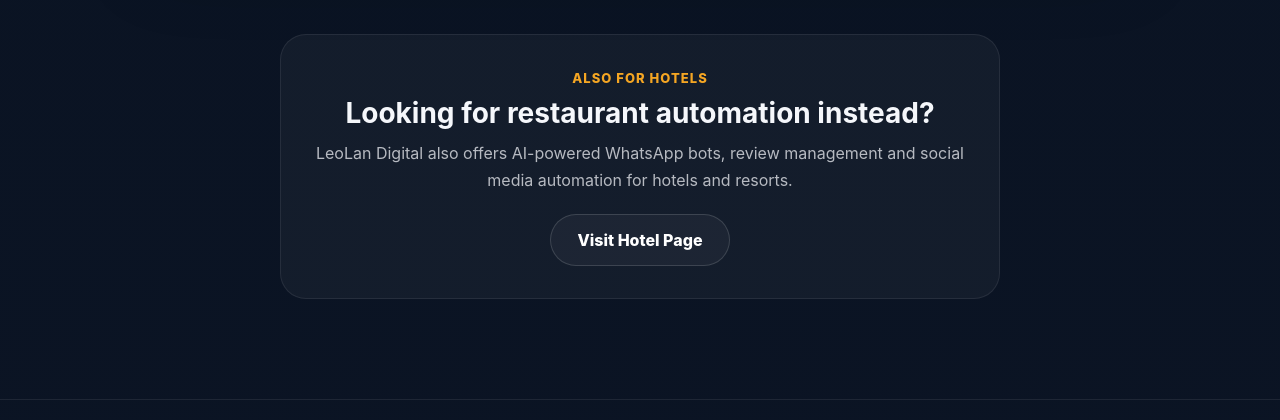
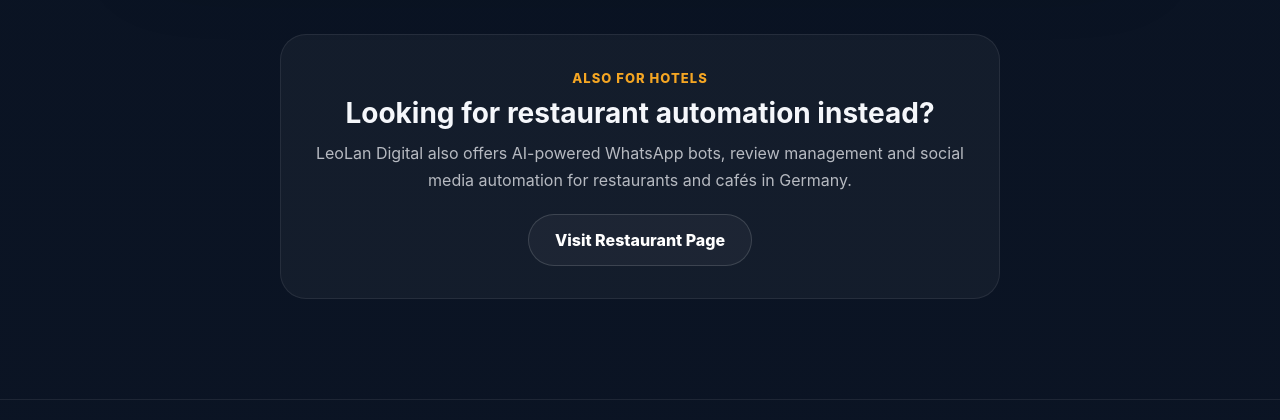
Before and after one commit to LeoLan-Digital/leolan-hotel, a plain HTML site: page index.html in a window 1280 px wide. Shown: the part 7076-7496 px from the top of the page. Drawn offline with Linux system fonts and the light colour scheme.

Commit message:
Fix cross-sell banner - Visit Restaurant Page

```diff
--- a/index.html
+++ b/index.html
@@ -830,8 +830,8 @@
     <div class="crosslink-card reveal">
       <span class="section-tag" style="margin-bottom:10px;">Also for hotels</span>
       <h3 style="font-size:28px; margin-bottom:10px;">Looking for restaurant automation instead?</h3>
-      <p>LeoLan Digital also offers AI-powered WhatsApp bots, review management and social media automation for hotels and resorts.</p>
-      <a href="https://ki.leolan.net" class="btn btn-secondary">Visit Hotel Page</a>
+      <p>LeoLan Digital also offers AI-powered WhatsApp bots, review management and social media automation for restaurants and cafés in Germany.</p>
+      <a href="https://ki.leolan.net" class="btn btn-secondary">Visit Restaurant Page</a>
     </div>
   </div>
 </section>
```
